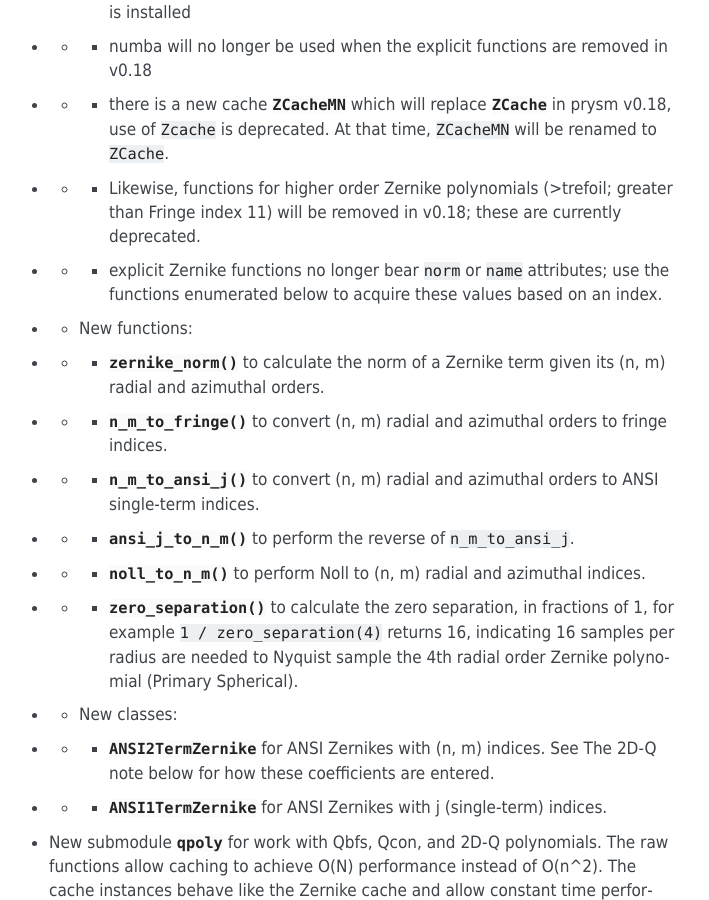
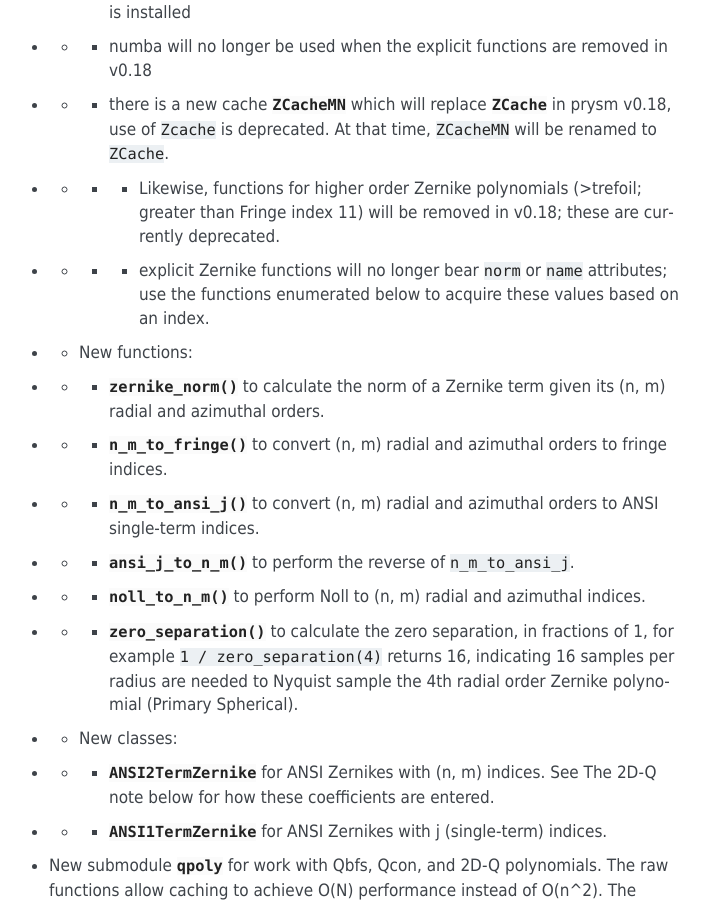
Before and after one commit to brandondube/prysm, a Sphinx documentation site: the page built from docs/source/releases/v0.17.rst, in a window 1280 px wide and 900 px high, scrolled down 526 px. Shown: the whole window, without its empty margins (401-1110 px from the left). Built offline with Sphinx 7.4.7, drawn with Linux system fonts in a browser that asks for light colours; pages that are not in the unit, such as notebooks, are missing from menus.

Commit message:
tweak release note

```diff
--- a/docs/source/releases/v0.17.rst
+++ b/docs/source/releases/v0.17.rst
@@ -16,8 +16,8 @@ Note that this list is in logical order of dependence, not in order of importanc
 * * * performance is on average ~ 2-3x higher than prysm v0.16 when numba is installed
 * * * numba will no longer be used when the explicit functions are removed in v0.18
 * * * there is a new cache :class:`~prysm.zernike.ZCacheMN` which will replace :class:`~prysm.zernike.ZCache` in prysm v0.18, use of :code:`Zcache` is deprecated.  At that time, :code:`ZCacheMN` will be renamed to :code:`ZCache`.
-* * * Likewise, functions for higher order Zernike polynomials (>trefoil; greater than Fringe index 11) will be removed in v0.18; these are currently deprecated.
-* * * explicit Zernike functions no longer bear :code:`norm` or :code:`name` attributes; use the functions enumerated below to acquire these values based on an index.
+* * * * Likewise, functions for higher order Zernike polynomials (>trefoil; greater than Fringe index 11) will be removed in v0.18; these are currently deprecated.
+* * * * explicit Zernike functions will no longer bear :code:`norm` or :code:`name` attributes; use the functions enumerated below to acquire these values based on an index.
 * * New functions:
 * * * :func:`~prysm.zernike.zernike_norm` to calculate the norm of a Zernike term given its (n, m) radial and azimuthal orders.
 * * * :func:`~prysm.zernike.n_m_to_fringe` to convert (n, m) radial and azimuthal orders to fringe indices.
```
